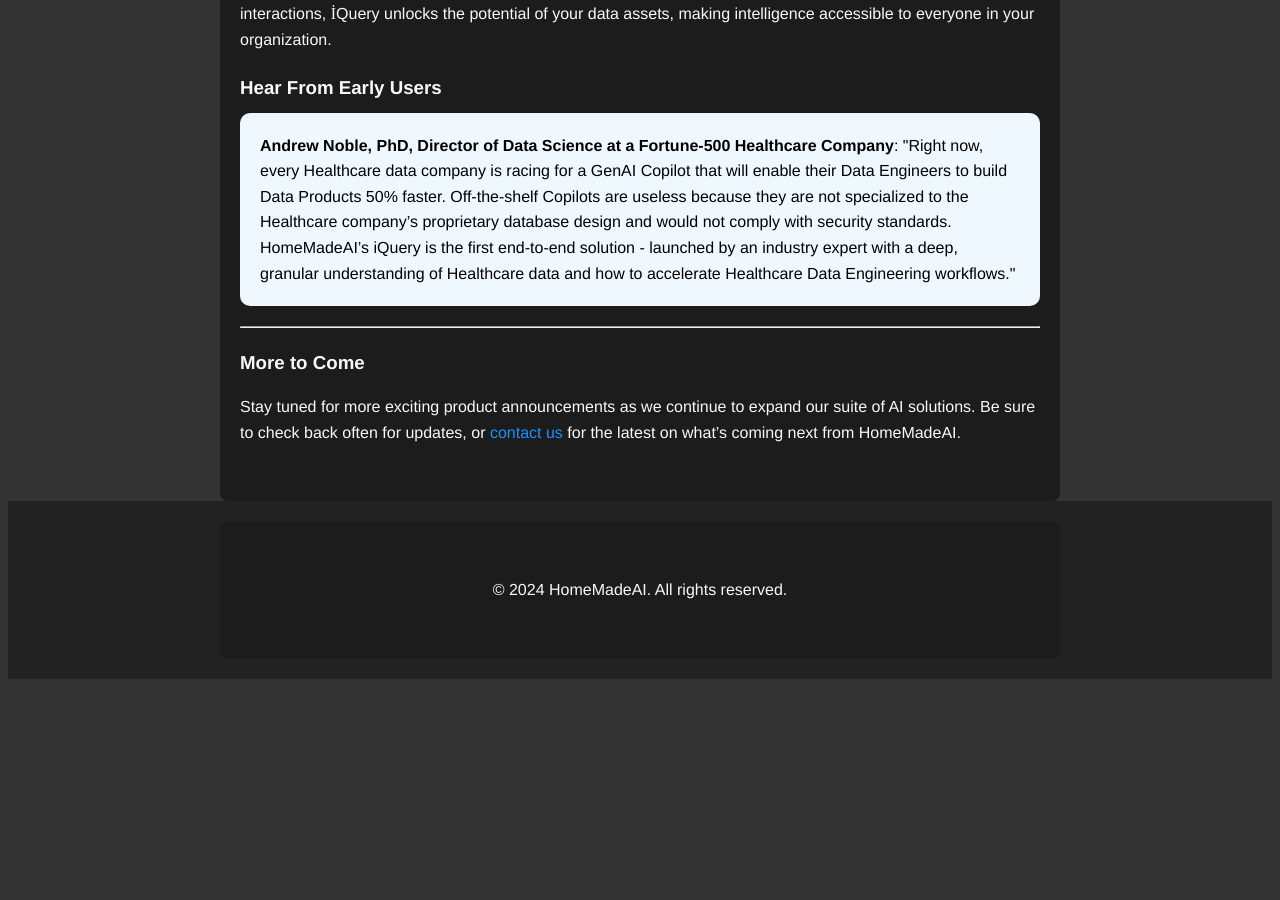
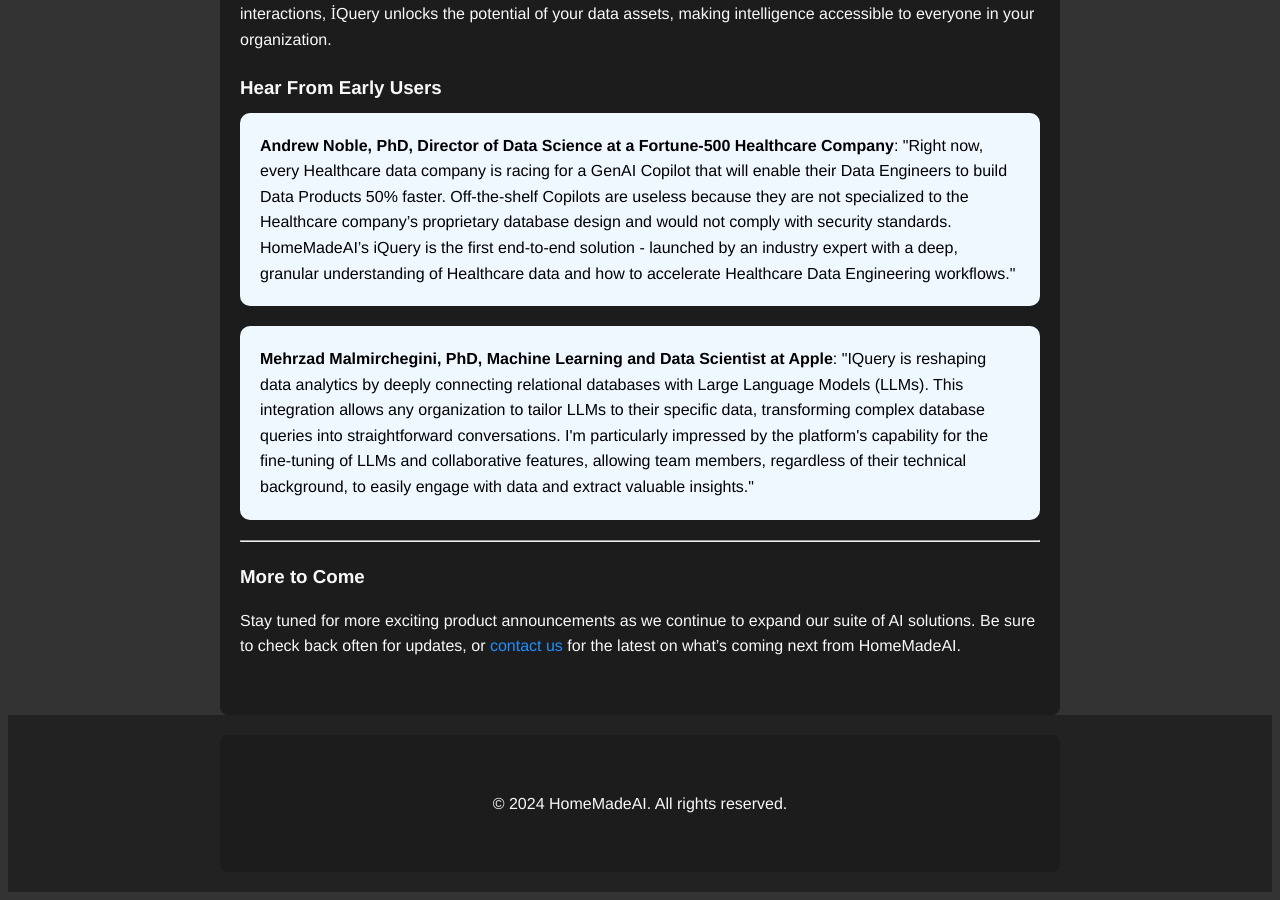
Before and after one commit to hosshonarvar/homemadeai.co, a Jekyll site: the page built from products.markdown, in a window 1280 px wide and 900 px high, scrolled down 822 px. Built offline with Jekyll 4.4.1, drawn with Linux system fonts in a browser that asks for light colours; before the commit the page ends 1509 px from its top, so only the background shows below that.

Commit message:
add review

```diff
--- a/products.markdown
+++ b/products.markdown
@@ -25,6 +25,10 @@ Introducing <span style="font-family: Times New Roman, serif;">İ</span>Query
     <strong>Andrew Noble, PhD, Director of Data Science at a Fortune-500 Healthcare Company</strong>: "Right now, every Healthcare data company is racing for a GenAI Copilot that will enable their Data Engineers to build Data Products 50% faster.  Off-the-shelf Copilots are useless because they are not specialized to the Healthcare company’s proprietary database design and would not comply with security standards.  HomeMadeAI’s iQuery is the first end-to-end solution - launched by an industry expert with a deep, granular understanding of Healthcare data and how to accelerate Healthcare Data Engineering workflows."
 </div>
 
+<div class="testimonial-box">
+    <strong>Mehrzad Malmirchegini, PhD, Machine Learning and Data Scientist at Apple</strong>: "IQuery is reshaping data analytics by deeply connecting relational databases with Large Language Models (LLMs). This integration allows any organization to tailor LLMs to their specific data, transforming complex database queries into straightforward conversations. I'm particularly impressed by the platform's capability for the fine-tuning of LLMs and collaborative features, allowing team members, regardless of their technical background, to easily engage with data and extract valuable insights."
+</div>
+
 ---
 
 ### More to Come
```
